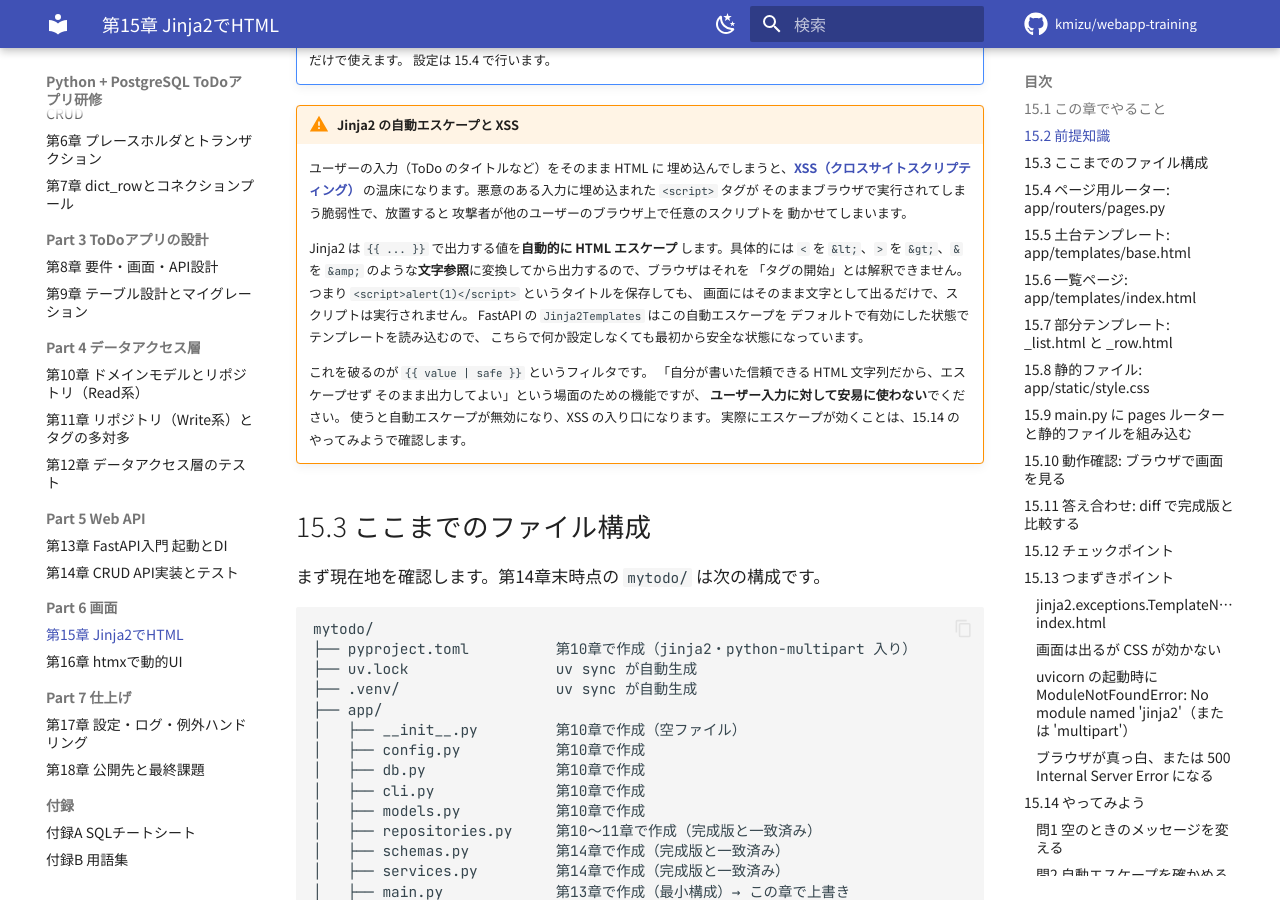
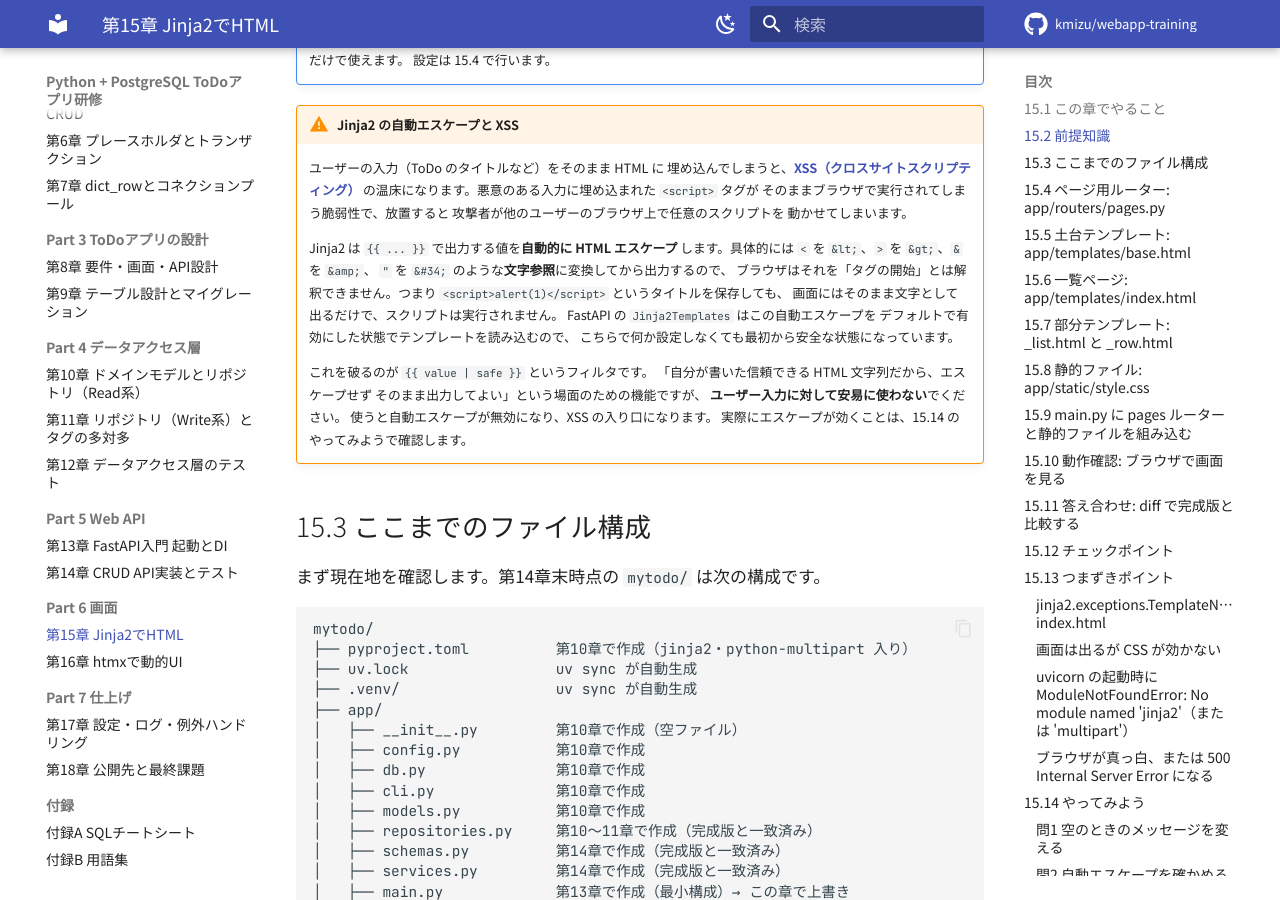
Before and after one commit to kmizu/webapp-training, an MkDocs documentation site: the page built from docs/15-ui-jinja2.md, in a window 1280 px wide and 900 px high, scrolled down 1967 px. Built offline with MkDocs 1.6.1 and Material for MkDocs 9.7.7, drawn with Linux system fonts in a browser that asks for light colours; comment, search, counter and statistics services are not loaded.

Commit message:
docs: fix Jinja2 auto-escape example output in 15-ui-jinja2.md

````diff
--- a/docs/15-ui-jinja2.md
+++ b/docs/15-ui-jinja2.md
@@ -104,9 +104,9 @@
     動かせてしまいます。
 
     Jinja2 は `{{ ... }}` で出力する値を**自動的に HTML エスケープ**
-    します。具体的には `<` を `&lt;`、`>` を `&gt;`、`&` を `&amp;`
-    のような**文字参照**に変換してから出力するので、ブラウザはそれを
-    「タグの開始」とは解釈できません。つまり
+    します。具体的には `<` を `&lt;`、`>` を `&gt;`、`&` を `&amp;`、
+    `"` を `&#34;` のような**文字参照**に変換してから出力するので、
+    ブラウザはそれを「タグの開始」とは解釈できません。つまり
     `<script>alert(1)</script>` というタイトルを保存しても、
     画面にはそのまま文字として出るだけで、スクリプトは実行されません。
     FastAPI の `Jinja2Templates` はこの自動エスケープを
@@ -967,12 +967,14 @@
     期待される出力（抜粋）:
 
     ```html
-      <td class="title">&lt;script&gt;alert("xss")&lt;/script&gt;</td>
+      <td class="title">&lt;script&gt;alert(&#34;xss&#34;)&lt;/script&gt;</td>
     ```
 
-    `<` が `&lt;` に変換されているので、ブラウザはこれを
-    タグではなく文字として表示します。Jinja2 の自動エスケープが
-    黙って守ってくれていることが確認できました。
+    `<` が `&lt;` に、`"` が `&#34;` に変換されているので、
+    ブラウザはこれをタグではなく文字として表示します
+    （ブラウザ上の見た目は元の文字列どおりです）。
+    Jinja2 の自動エスケープが黙って守ってくれていることが
+    確認できました。
 
     確認が終わったら掃除しておきます（`5` は自分の環境で返ってきた
     `id` に読み替えてください）。
````
